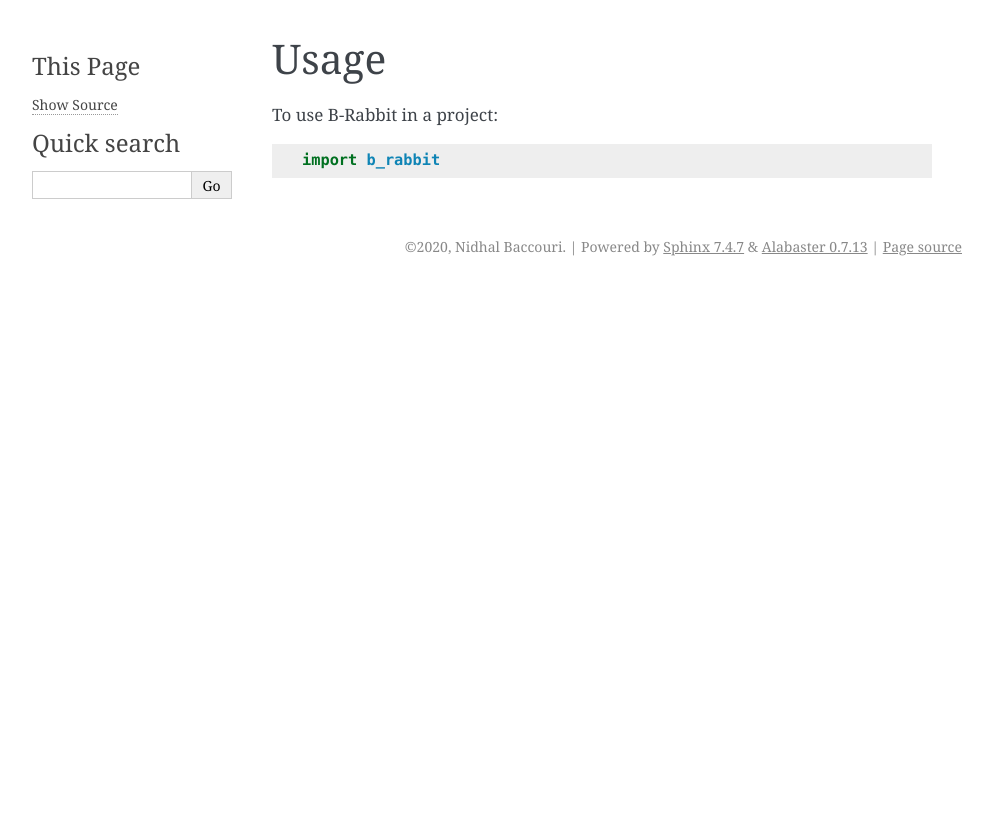
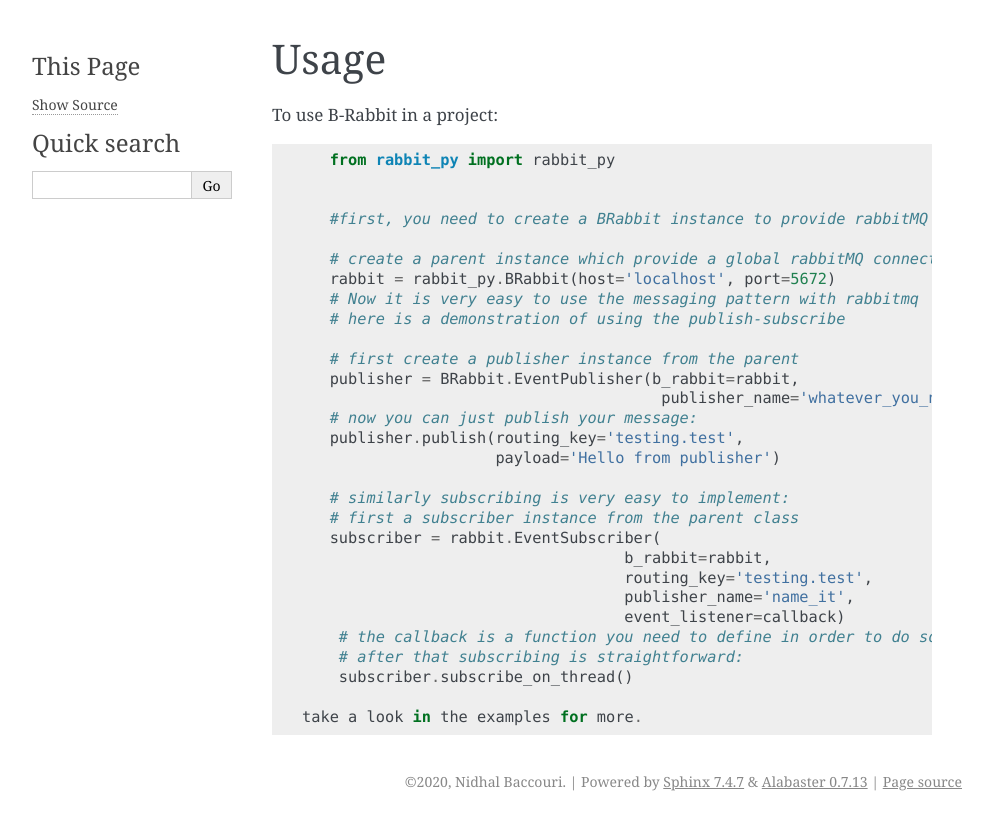
Before and after one commit to nidhaloff/b-rabbit, a Sphinx documentation site: the page built from docs/usage.rst, in a window 1280 px wide. Shown: the top 830 px of the page, without its empty margins (148-1141 px from the left). Built offline with Sphinx 7.4.7, drawn with Linux system fonts in a browser that asks for light colours; pages that are not in the unit, such as notebooks, are missing from menus.

Commit message:
added usage

```diff
--- a/docs/usage.rst
+++ b/docs/usage.rst
@@ -4,4 +4,32 @@ Usage
 
 To use B-Rabbit in a project::
 
-    import b_rabbit
+    from rabbit_py import rabbit_py
+
+
+    #first, you need to create a BRabbit instance to provide rabbitMQ connection:
+
+    # create a parent instance which provide a global rabbitMQ connection
+    rabbit = rabbit_py.BRabbit(host='localhost', port=5672)
+    # Now it is very easy to use the messaging pattern with rabbitmq
+    # here is a demonstration of using the publish-subscribe
+
+    # first create a publisher instance from the parent
+    publisher = BRabbit.EventPublisher(b_rabbit=rabbit,
+                                        publisher_name='whatever_you_name_it')
+    # now you can just publish your message:
+    publisher.publish(routing_key='testing.test',
+                      payload='Hello from publisher')
+
+    # similarly subscribing is very easy to implement:
+    # first a subscriber instance from the parent class
+    subscriber = rabbit.EventSubscriber(
+                                    b_rabbit=rabbit,
+                                    routing_key='testing.test',
+                                    publisher_name='name_it',
+                                    event_listener=callback)
+     # the callback is a function you need to define in order to do something with the received message
+     # after that subscribing is straightforward:
+     subscriber.subscribe_on_thread()
+
+ take a look in the examples for more.
```
Also changed, not shown: README.rst (+7 -4 lines), 1 other file.
